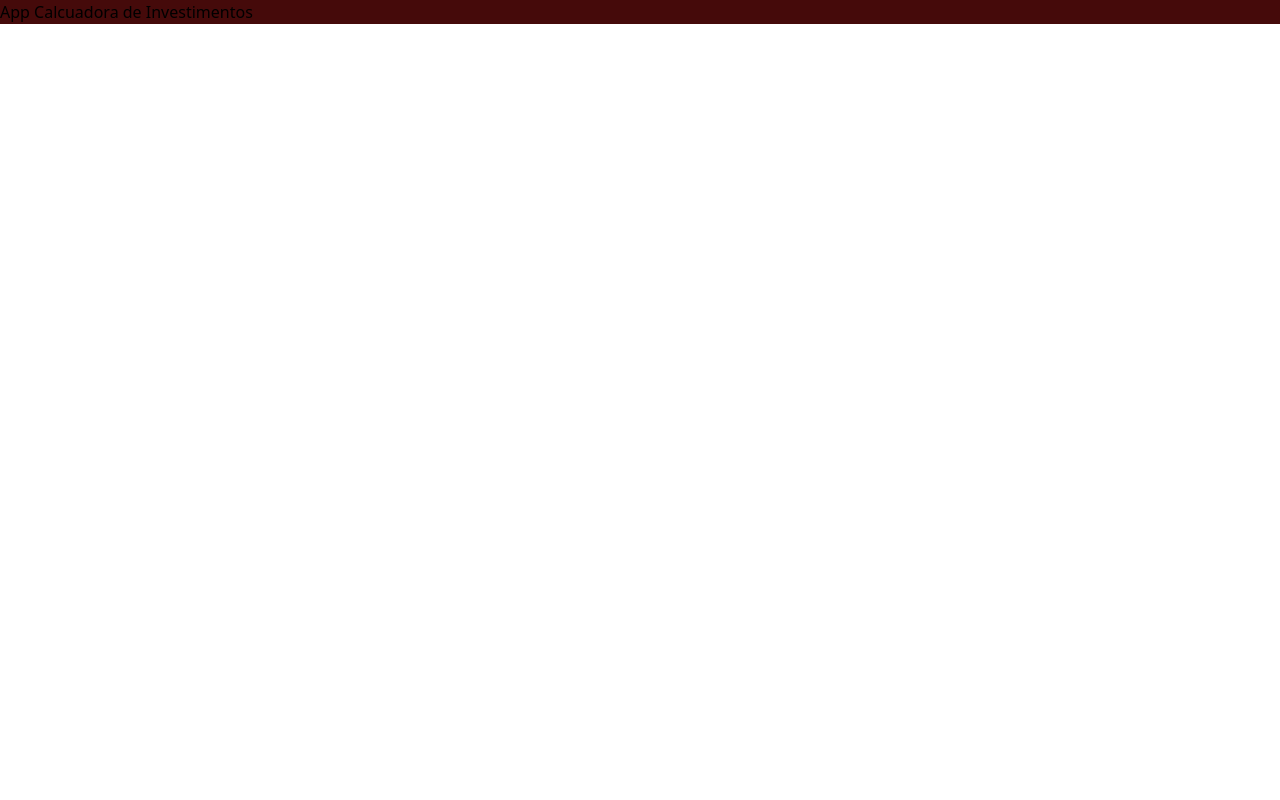
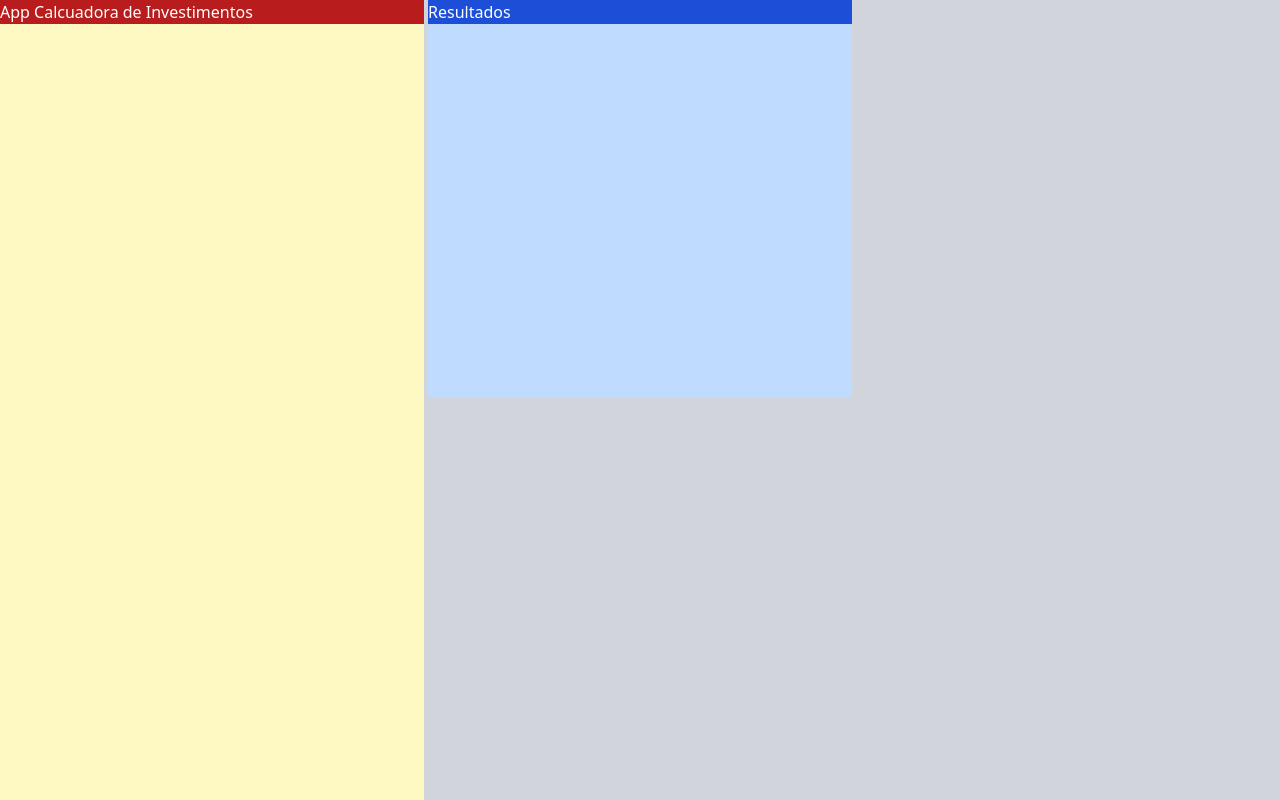
Before and after one commit to EngSivaldo/projCalcInvestJS, a website built with Vite: page index.html in a window 1280 px wide. Built offline with nearby package versions, Linux system fonts and the light colour scheme.

```diff
--- a/index.html
+++ b/index.html
@@ -6,8 +6,13 @@
     <title>App Calcuadora de Investimentos</title>
     <link rel="stylesheet" href="style.css">
   </head>
-  <body>
-    <h1 class="bg-red-950">App Calcuadora de Investimentos</h1>
+  <body class="h-dvh grid gap-1 grid-cols-3 grid-rows-2 border-slate-700	bg-gray-300 	"  >
+    <aside class="row-span-2	bg-yellow-100">
+      <h1 class="bg-red-700 text-white">App Calcuadora de Investimentos</h1>
+    </aside>
+    <main class=" bg-blue-200">
+      <p class="bg-blue-700 text-white">Resultados</p>
+    </main>
 
   </body>
 </html>
```
